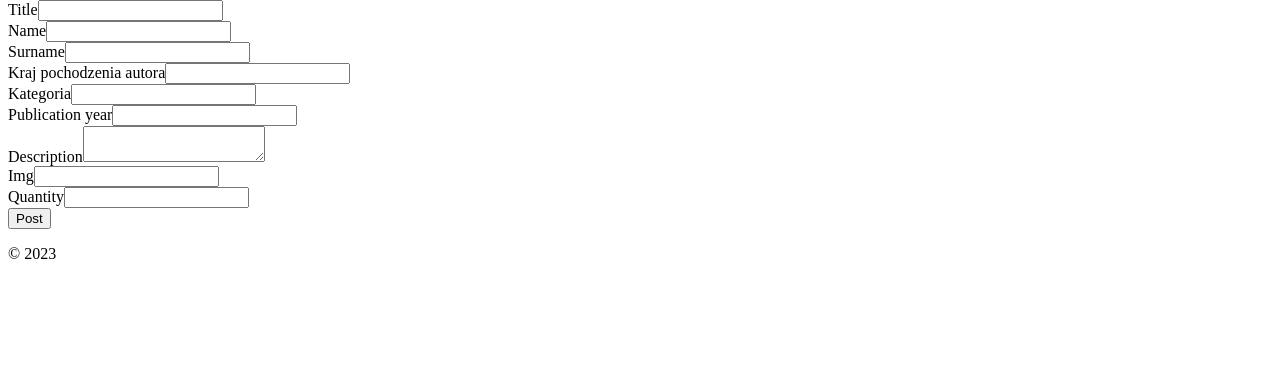
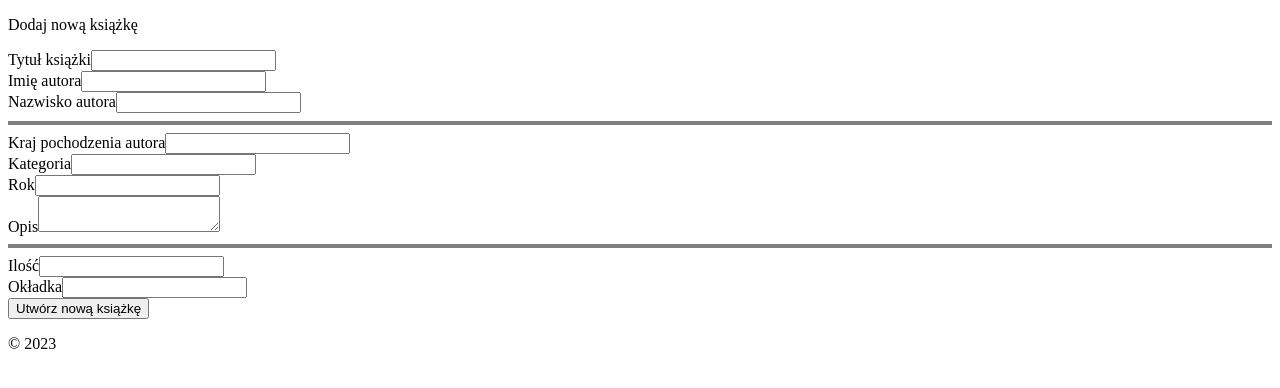
Before and after one commit to HelloNatalia/systemBiblioteczny, a Yii app: template yii-application/backend/views/books/create.php in a window 1280 px wide. Shown: the part 26-414 px from the top of the page. Run offline with PHP 8.4 and a stand-in for Yii, Linux system fonts and the light colour scheme; the template is opened without the code that fills it, so the values that code supplies are empty; form fields are guessed from the names that the template uses; some libraries are stand-ins or nearby versions.

Commit message:
form for create book

```diff
--- a/yii-application/backend/views/books/create.php
+++ b/yii-application/backend/views/books/create.php
@@ -9,37 +9,70 @@ use yii\helpers\ArrayHelper;
 
 $form = ActiveForm::begin(['options' => ['enctype' => 'multipart/form-data']])?>
 
-<?= $form->field($books, 'title')->textInput()?>
+<p class="display-5 fs-3 mt-3">Dodaj nową książkę</p>
 
-<?= $form->field($autors, 'name')->textInput()?>
-<?= $form->field($autors, 'surname')->textInput()?>
-
+<div class="form-group">
+    <div class="row p-4 mt-2">
+        <div class="col-12">
+            <?= $form->field($books, 'title')->textInput()->label('Tytuł książki')?>
+        </div>
+        <div class="col-12 col-md-6 mt-3">
+            <?= $form->field($autors, 'name')->textInput()->label('Imię autora')?>
+        </div>
+        <div class="col-12 col-md-6 mt-3">
+            <?= $form->field($autors, 'surname')->textInput()->label('Nazwisko autora')?>
+        </div>
+        <hr class="mt-5 mb-4">
+        <div class="col-12 col-md-5 col-lg-4 mt-3">
             <?= $form->field($autors, 'country')->widget(Select2::classname(), [
                 'data' => ArrayHelper::map(Countries::find()->select('name')->orderBy(['name' => SORT_ASC])->all(), 'name', 'name'),
                 'options' => ['placeholder' => 'Wybierz kraj'],
                 'pluginOptions' => [
                     'allowClear' => true,
-        'width' => '500px'
                 ],
             ])->label("Kraj pochodzenia autora") ?>
-
+        </div>
+        <div class="col-12 col-md-5 col-lg-4 mt-3">
             <?= $form->field($books, 'category_id')->widget(Select2::classname(), [
                 'data' => ArrayHelper::map(Categories::find()->orderBy(['category_name' => SORT_ASC])->all(), 'id', 'category_name'),
                 'options' => ['placeholder' => 'Wybierz kategorię'],
                 'pluginOptions' => [
                     'allowClear' => true,
-        'width' => '500px'
                 ],
             ])->label("Kategoria") ?>
+        </div>
+        <div class="col-12 col-md-2 col-lg-4 mt-3">
+            <?= $form->field($books, 'publ_year')->textInput(['type' => 'number', ['maxlength' => 4]])->label('Rok')?>
+        </div>
+        <div class="col-12 mt-3">
+            <?= $form->field($books, 'description')->textArea()->label('Opis')?>
+        </div>
+        <hr class="mt-5 mb-4">
+        <div class="col-2 mt-3">
+            <?= $form->field($books, 'quantity')->textInput(['type' => 'number'])->label('Ilość')?>
+        </div>
+        <div class="col-2 mt-3">
+            <?= $form->field($books, 'img')->fileinput(['multiple' => false, 'accept' => 'image/*'])->label('Okładka')?>
+        </div>
+        <div class="col-8"></div>
+        <div class="col-12 mt-4">
+            <?= Html::submitButton('Utwórz nową książkę', ['class' => 'btn btn-success btn-md'])?>
+        </div>
+    </div>
+</div>
 
 
 
-<?= $form->field($books, 'publ_year')->textInput(['type' => 'number', ['maxlength' => 4]])->label('Publication year')?>
+<?php ActiveForm::end()?>
 
-<?= $form->field($books, 'description')->textArea()?>
-<?= $form->field($books, 'img')->fileinput(['multiple' => false, 'accept' => 'image/*'])?>
-<?= $form->field($books, 'quantity')->textInput(['type' => 'number'])?>
-
-<?= Html::submitButton('Post')?>
-
-<?php ActiveForm::end()?>
+<style>
+    div .help-block {
+        color: red;
+    }
+    hr {
+        height:4px;
+        width:100%;
+        border-width:0;
+        background-color:grey;
+    }
+</style>
--- a/yii-application/backend/web/css/site.css
+++ b/yii-application/backend/web/css/site.css
@@ -36,7 +36,7 @@ a.asc:after {
 }
 
 a.desc:after {
-    border-top: solid 7px #212529;
+    border-top: solid 7px #292126;
     border-bottom-width: 0;
 }
 
```
Lines whose indentation alone changed are shown as unchanged.
